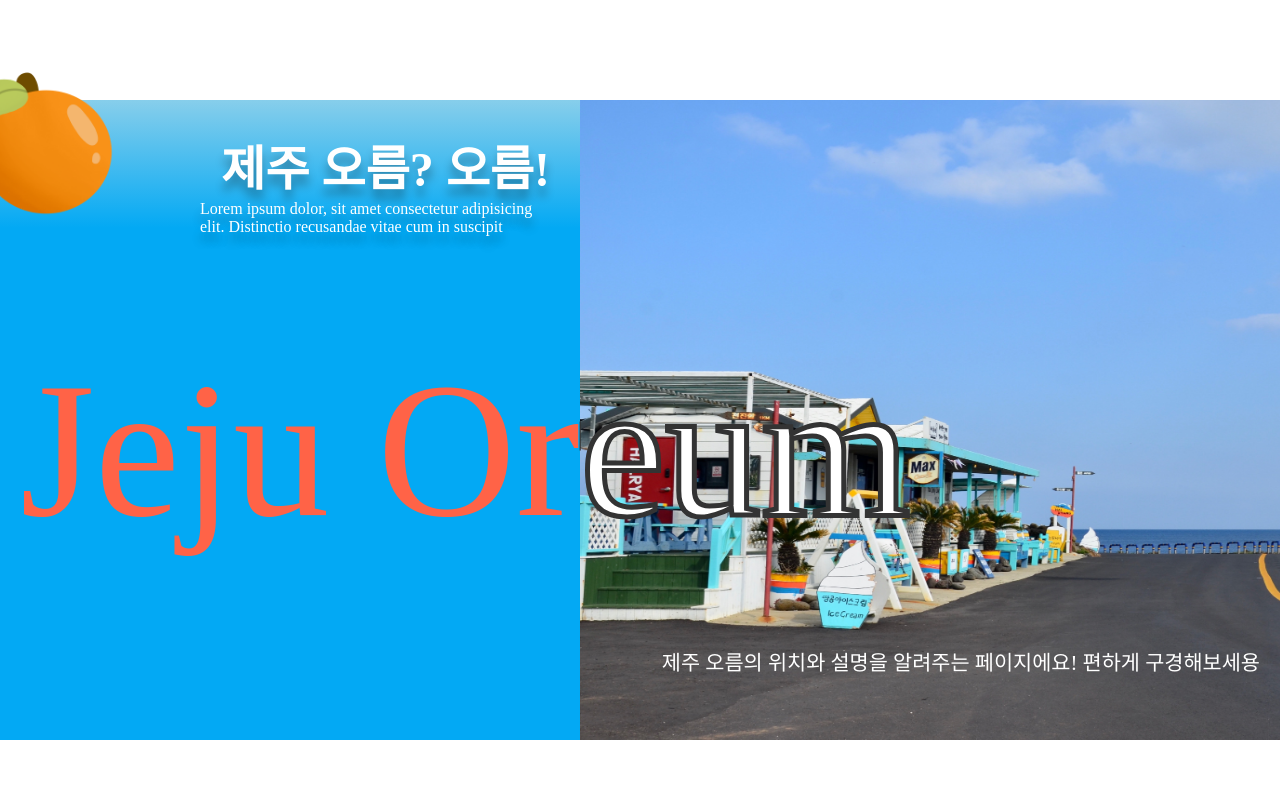
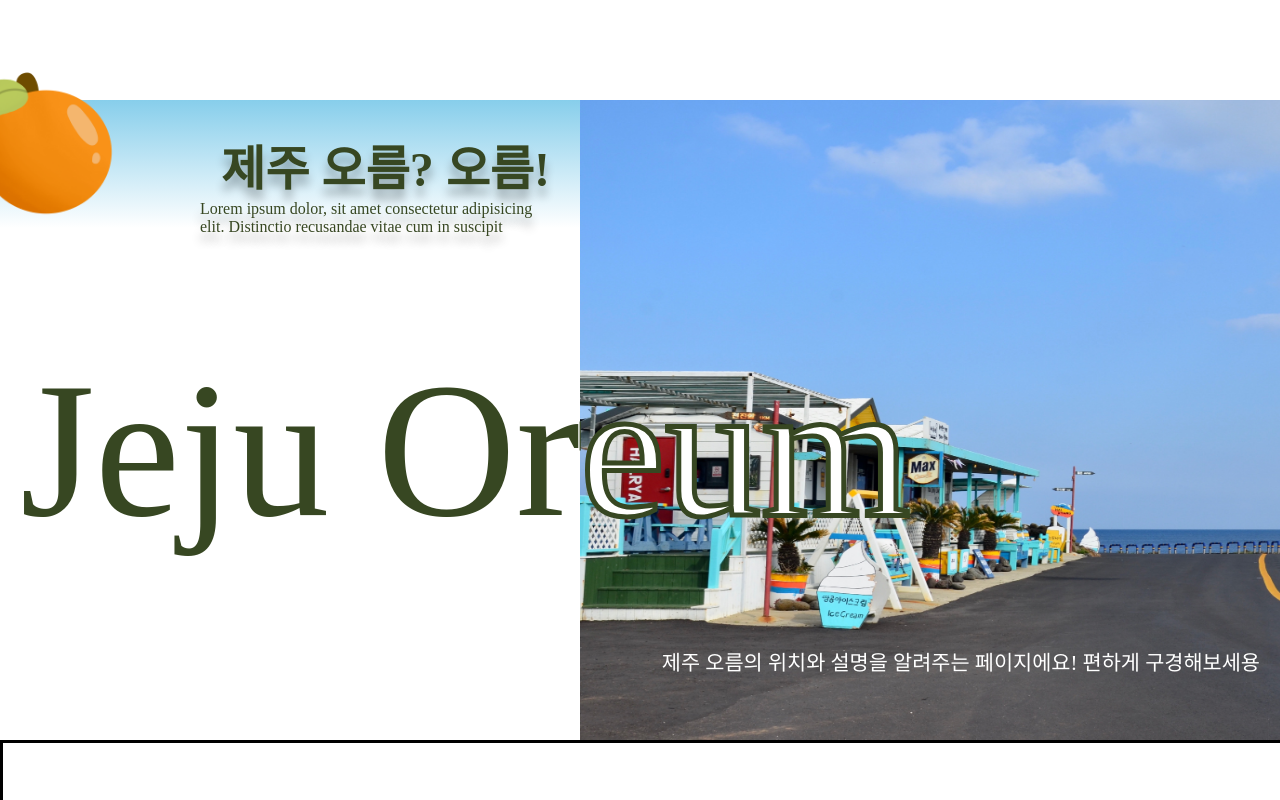
Before and after one commit to gajua/Jeju-Oreum, a plain HTML site: page index.html in a window 1280 px wide. Shown: the top 800 px of the page. Drawn offline with Linux system fonts and the light colour scheme; some packages are replaced by stand-ins of ours; no server answers; a web font is replaced by a local one.

Commit message:
이미지 경로 수정

```diff
--- a/src/css/style.css
+++ b/src/css/style.css
@@ -37,7 +37,7 @@
   text-shadow: 0 10px 10px rgba(0, 0, 0, 0.3);
   user-select: none;
   /* background:linear-gradient(  skyblue, #fff); */
-  color: #fff;
+  color: #374722;
   vertical-align: bottom;
 }
 .logo-img{
@@ -58,9 +58,9 @@
 .header{
   position: relative;
   width: 1680px;
-  margin: 100px auto;
+  margin: 100px auto 0;
   height: 640px;
-  background:linear-gradient(skyblue, #03a9f4 20%);
+  background:linear-gradient(skyblue, #fff 20%);
 }
 .header-img{
   width: 1100px;
@@ -85,30 +85,22 @@ color: #fff;
 }
 .tit-txt:nth-child(2){
   z-index: 10;
-  color: tomato;
-  background-color: #03a9f4;
+  color: #374722;
+  background-color: #fff;
   clip-path: polygon(00% 10%,34.5% 10%,34.5% 100%,0% 100%);
 
 }
 .tit-txt:nth-child(3){
   color: #fff;
-  -webkit-text-stroke: 5px #333;
+  -webkit-text-stroke: 5px #374722;
 }
-/* .tit-txt::before {
-  content: "";
-  position: absolute;
-  z-index: -10;
-  width: 500px;
-  height: 700px;
-  background-image: url(../img/사람1.png);
-  background-size: cover;
-} */
 .jeju-sec {
   width: 1680px;
   border: 3px solid #000;
-  margin: 50px auto;
+  margin: 0px auto;
   display: flex;
   flex-direction: column;
+
   justify-content: space-between;
 }
 .jeju-sec .list-oreum {
--- a/src/js/app.js
+++ b/src/js/app.js
@@ -104,4 +104,4 @@ const chosenImage = images[Math.floor(Math.random() * images.length)]
 
 const bgImage = document.querySelector(".header-img")
 
-bgImage.src = `/src/img/${chosenImage}`
+bgImage.src = `./src/img/${chosenImage}`
```
